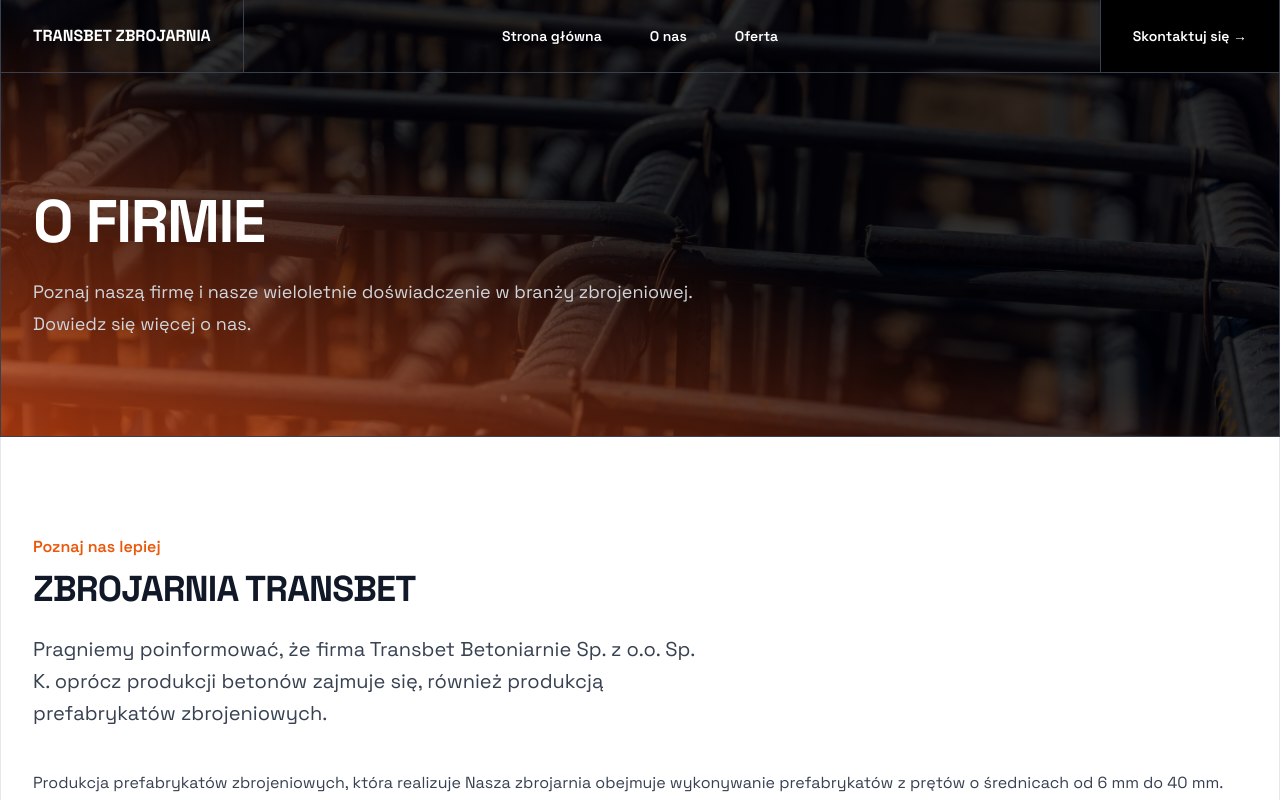
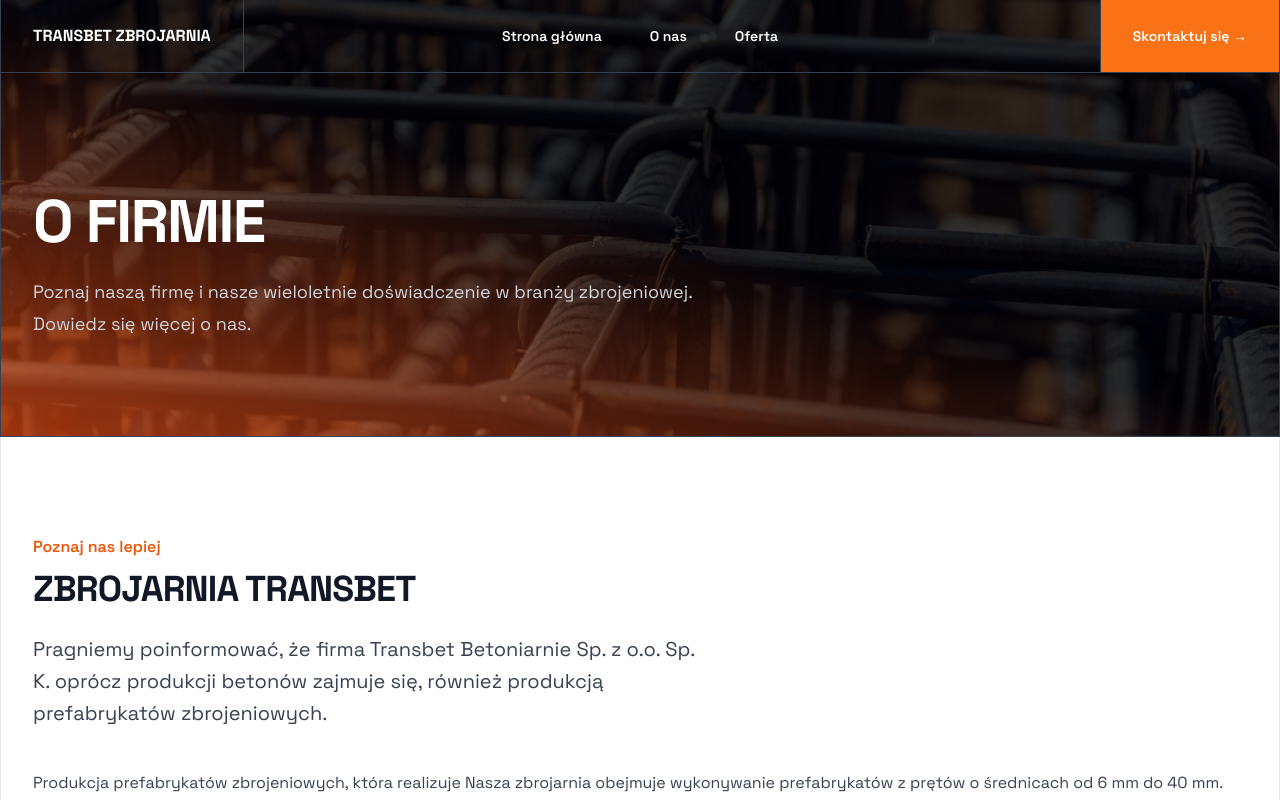
Before and after one commit to PGodzien/zbrojenie-nextjs, a Next.js app: page /o-nas in a window 1280 px wide. Shown: the top 800 px of the page. Built offline with nearby package versions, Linux system fonts and the light colour scheme.

Commit message:
Update nav.tsx

```diff
--- a/components/nav.tsx
+++ b/components/nav.tsx
@@ -47,7 +47,7 @@ export default function Example() {
                     ))}
                 </div>
                 <div className="hidden lg:flex lg:flex-1 lg:justify-end">
-                    <a href="#kontakt" className="text-sm font-semibold leading-6 py-6 border-l border-gray-700  px-8 bg-black text-white hover:text-black hover:bg-orange-500 transition duration-200">
+                    <a href="#kontakt" className="text-sm font-semibold leading-6 py-6 border-l border-gray-700  px-8 bg-orange-500 text-white hover:text-black hover:bg-orange-500 transition duration-200">
                         Skontaktuj się <span aria-hidden="true">&rarr;</span>
                     </a>
                 </div>
```
